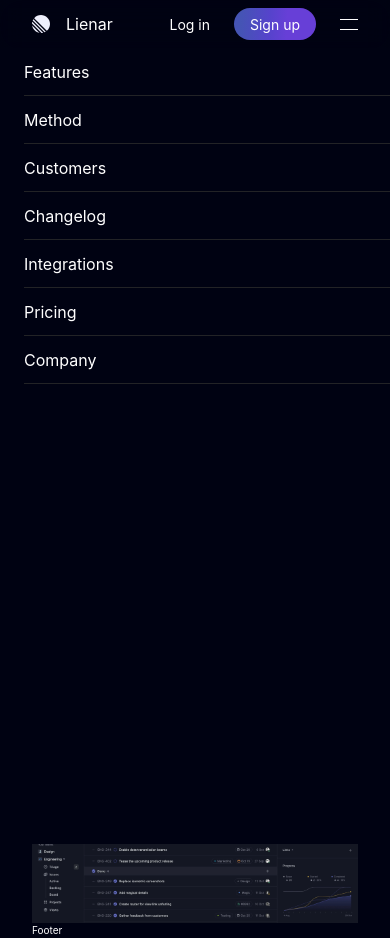
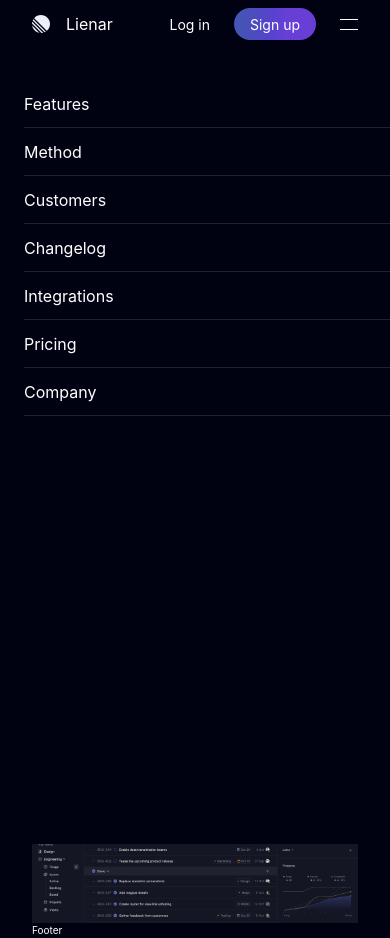
Before and after one commit to gabriel-samo/linear-clone, a Next.js app: page / in a window 390 px wide. Both pictures are taken after a click on the button "Toggle menu". Built offline with nearby package versions, Linux system fonts and the light colour scheme.

Commit message:
adding animation to the navigation

```diff
--- a/components/header.tsx
+++ b/components/header.tsx
@@ -54,20 +54,27 @@
           Lienar
         </Link>
 
+        <div
+          className={classNames(
+            "transition-[visibility] md:visible",
+            isMenuOpen ? "visible" : "invisible delay-500"
+          )}
+        >
           <nav
             className={classNames(
-            "h-[calc(100vh_-_var(--nav-height))] md:block fixed md:relative top-nav-height md:top-0 md:h-auto md:w-auto left-0 w-full overflow-auto bg-background md:bg-transparent",
-            isMenuOpen ? "" : "hidden"
+              "h-[calc(100vh_-_var(--nav-height))] md:block fixed md:relative top-nav-height md:top-0 md:h-auto md:w-auto left-0 w-full overflow-auto bg-background md:bg-transparent md:opacity-100 transition-opacity duration-500",
+              isMenuOpen ? "opacity-100" : "opacity-0"
             )}
           >
-          <ul className="flex h-full flex-col md:flex-row md:items-center">
+            <ul className="flex h-full flex-col md:flex-row md:items-center ">
               {/* <ul className="flex items-center h-full [&_a]:text-sm [&_a:hover]:text-gray [&_a]:transition-colors [&_li]:ml-6"> */}
               {links.map((link, index) => (
                 <li
                   key={index}
                   className={classNames(
-                  "text-md md:text-sm ml-6 hover:text-gray transition-colors w-full min-h-nav-height flex items-center border-b border-gray-dark md:border-none",
-                  link.defaultClass
+                    "text-md md:text-sm ml-6 hover:text-gray transition-[color, transform] w-full min-h-nav-height flex items-center border-b border-gray-dark md:border-none translate-y-8 md:translate-y-0 duration-300 ease-in",
+                    link.defaultClass,
+                    isMenuOpen && "translate-y-0"
                   )}
                 >
                   <Link href={link.href}>{link.name}</Link>
@@ -75,6 +82,7 @@
               ))}
             </ul>
           </nav>
+        </div>
 
         <div className="ml-auto h-full flex items-center">
           <Link href="/#" className="text-sm mr-6">
```
Lines whose indentation alone changed are shown as unchanged.
